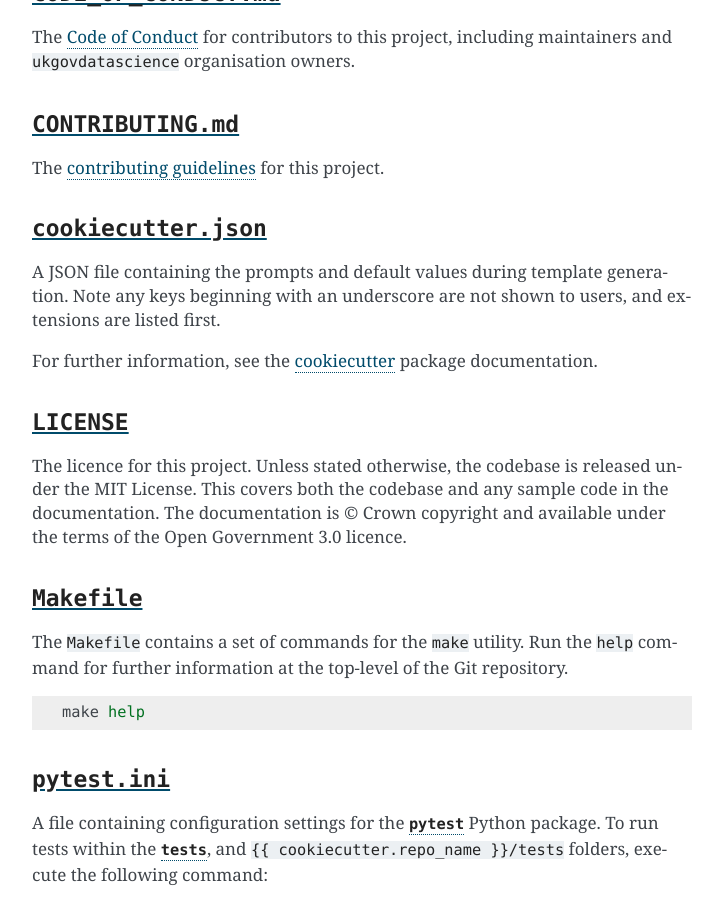
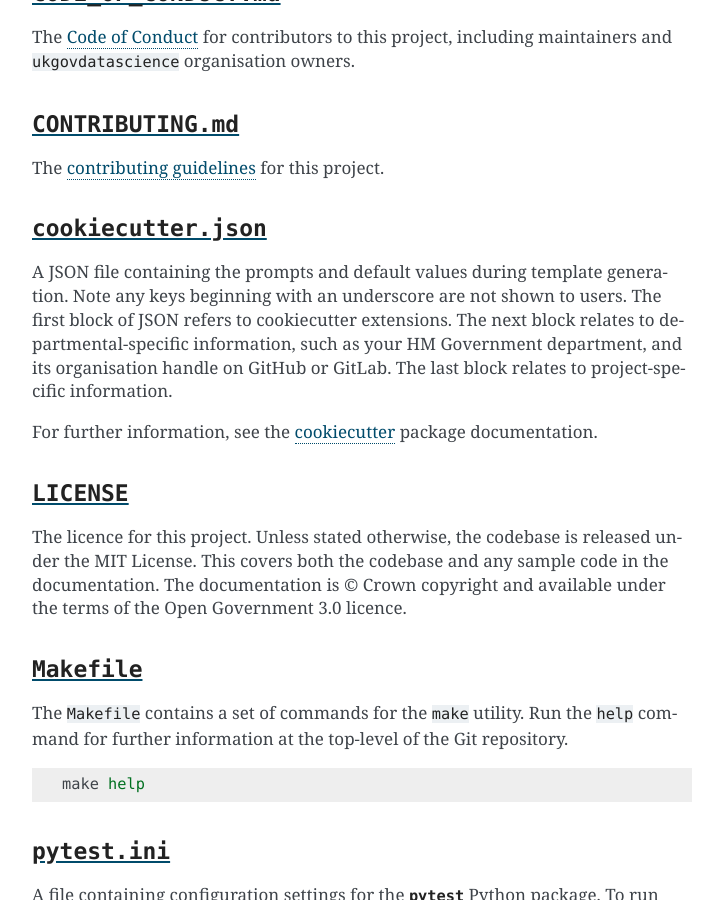
Before and after one commit to best-practice-and-impact/govcookiecutter, a Sphinx documentation site: the page built from docs/structure/README.md, in a window 1280 px wide and 900 px high, scrolled down 1852 px. Shown: the whole window, without its empty margins (388-1111 px from the left). Built offline with Sphinx 7.4.7, drawn with Linux system fonts in a browser that asks for light colours.

Commit message:
Reorganise cookiecutter.json for clarity
Also update the associated documentation.

```diff
--- a/docs/structure/README.md
+++ b/docs/structure/README.md
@@ -69,7 +69,9 @@ The [contributing guidelines][contributing] for this project.
 ### `cookiecutter.json`
 
 A JSON file containing the prompts and default values during template generation. Note any keys beginning with an
-underscore are not shown to users, and extensions are listed first.
+underscore are not shown to users. The first block of JSON refers to cookiecutter extensions. The next block relates to
+departmental-specific information, such as your HM Government department, and its organisation handle on GitHub or
+GitLab. The last block relates to project-specific information.
 
 For further information, see the [cookiecutter][cookiecutter] package documentation.
 
```
Also changed, not shown: cookiecutter.json (+7 -6 lines), 1 other file.
